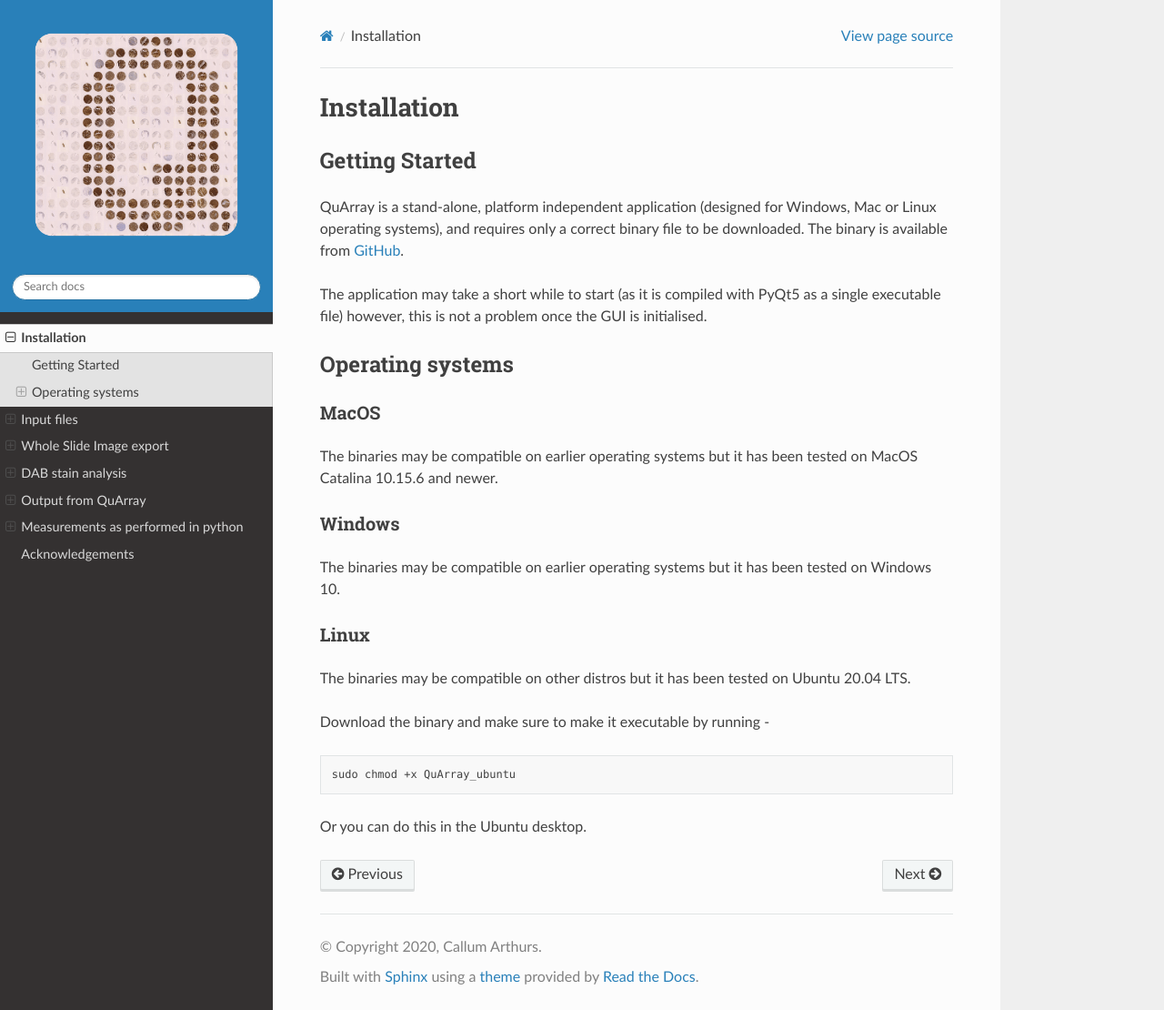
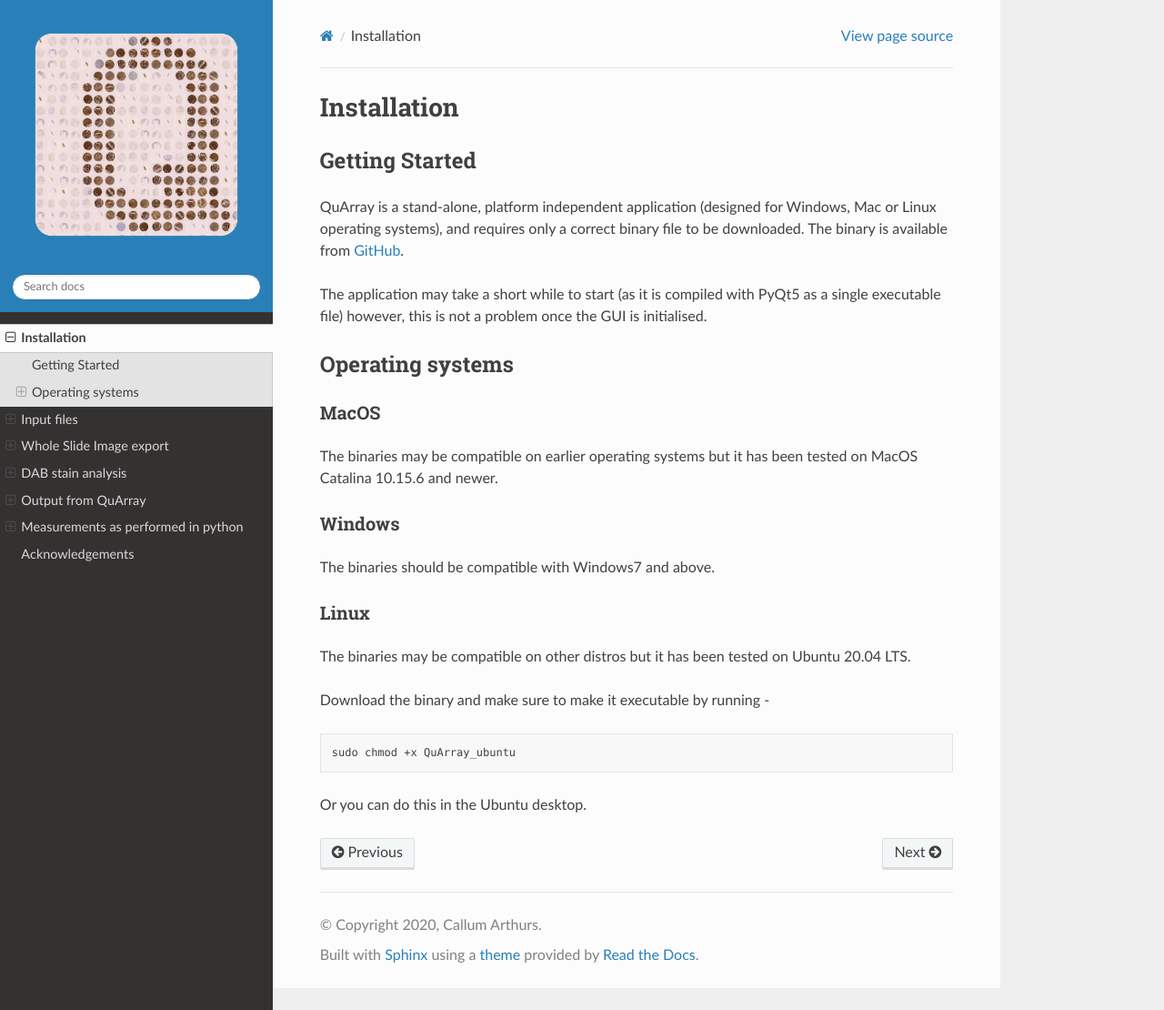
Before and after one commit to c-arthurs/QuArray, a Sphinx documentation site: the page built from docs/Installation.rst, in a window 1280 px wide and 1110 px high. Shown: the whole window at 91% size. Built offline with Sphinx 7.4.7 and the Read the Docs theme 2.0.0, drawn with Linux system fonts in a browser that asks for light colours.

Commit message:
shared file added

```diff
--- a/docs/Input files.rst
+++ b/docs/Input files.rst
@@ -6,6 +6,10 @@
 
 Whole Slide Image files
 =======================
+
+  .. note::
+     An example whole slide image file and excel document is hosted
+     `here<https://emckclac-my.sharepoint.com/:f:/g/personal/k1472221_kcl_ac_uk/EutLIT4yc3BIlmNdUnDzLNAB0AcR1qc99Pvf8w-yCcmj_A?e=ULD2Hy>`_
 
 Supported Formats
 -----------------
--- a/docs/Installation.rst
+++ b/docs/Installation.rst
@@ -26,7 +26,7 @@
 Windows
 -------
 
-The binaries may be compatible on earlier operating systems but it has been tested on Windows 10.
+The binaries should be compatible with Windows7 and above.
 
 Linux
 -----
```
